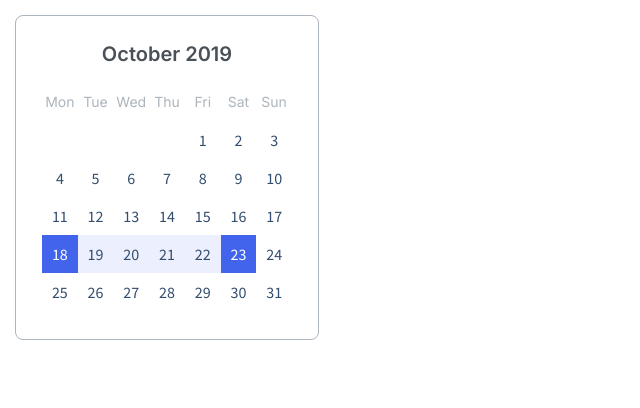
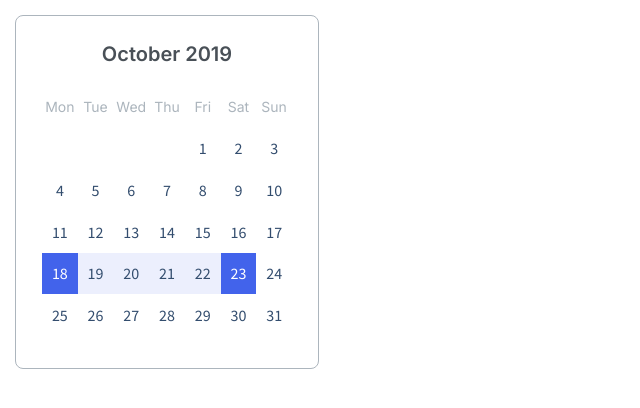
Before and after one commit to js-tasks-ru/htmlcss-20230227_mike-nk-nk, a website: page 05-lection3/03-calendar/index.html in a window 1280 px wide. Shown: the whole page, without its empty margins (0-640 px from the left). Drawn offline with Linux system fonts and the light colour scheme.

Commit message:
Поправил

```diff
--- a/05-lection3/03-calendar/calendar.css
+++ b/05-lection3/03-calendar/calendar.css
@@ -3,7 +3,7 @@
     box-sizing:border-box;
     border:1px solid var(--grey-3);
     border-radius: 8px;
-    padding: 26px 26px 28px 26px;
+    padding: 26px 26px 32px 26px;
 }
 
 .calendar__title{
@@ -20,7 +20,7 @@
 }
 
 .calendar__wrapper{
-    padding-bottom:90%;
+    padding-bottom:100%;
     position: relative;
 }
 
@@ -35,6 +35,9 @@
 }
 
 .calendar__item{
+    display: flex;
+    justify-content: center;
+    align-items: center;
     font-family: 'Source Sans Pro';
     font-style: normal;
     font-weight: 400;
@@ -42,7 +45,6 @@
     line-height: 20px;
     text-align: center;
     color: var(--grey-5);
-    padding-top: calc(50% - 9px);
 }
 
 .calendar__item_day{
@@ -52,7 +54,6 @@
     font-size: 14px;
     line-height: 20px;
     color: var(--grey-3);
-    padding-top: calc(50% - 12px);
 }
 
 .calendar__item_range{
```
